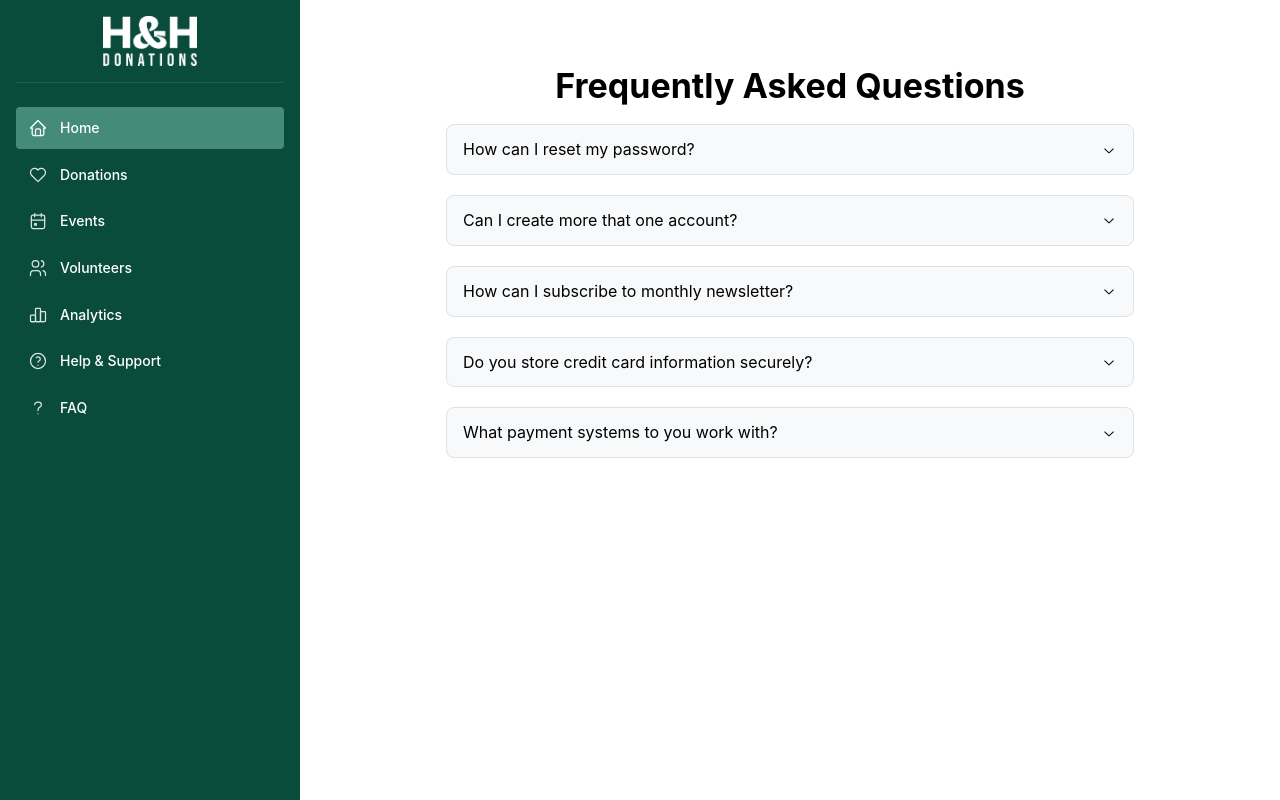
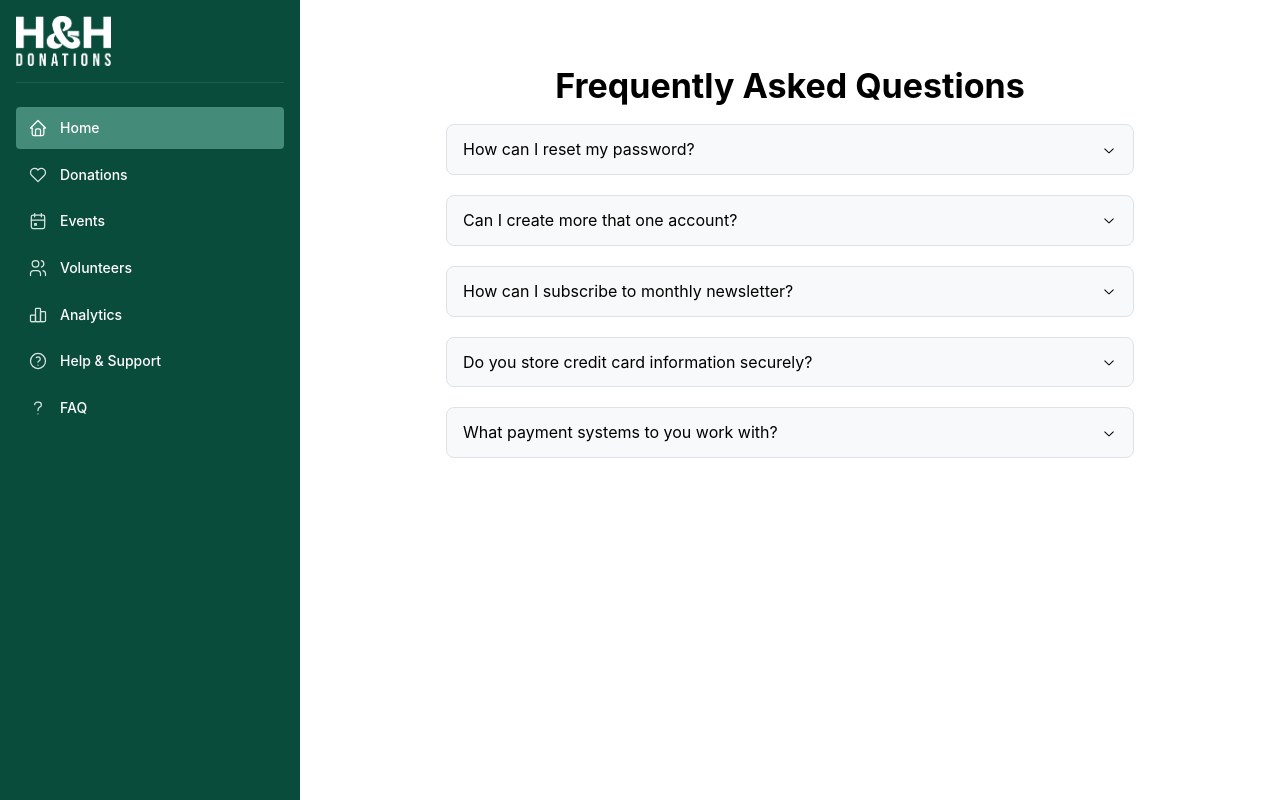
Before and after one commit to hamzak555/hh-donations, a React (Create React App) app: page /faq in a window 1280 px wide. Built offline with nearby package versions, Linux system fonts and the light colour scheme.

Commit message:
Replace Mantine Image with regular img tag and add explicit logo class for left alignment

```diff
--- a/src/components/NavbarSimpleColored.js
+++ b/src/components/NavbarSimpleColored.js
@@ -8,7 +8,6 @@ import {
   IconHelp,
   IconQuestionMark
 } from '@tabler/icons-react';
-import { Image } from '@mantine/core';
 import { Link } from 'react-router-dom';
 import classes from './NavbarSimpleColored.module.css';
 import hhLogoWhite from '../assets/hh-logo-white.png';
@@ -45,11 +44,10 @@ export function NavbarSimpleColored() {
     <nav className={classes.navbar}>
       <div className={classes.navbarMain}>
         <div className={classes.header}>
-          <Image
+          <img
             src={hhLogoWhite}
             alt="HH Donations"
-            height={50}
-            fit="contain"
+            className={classes.logo}
           />
         </div>
         {links}
--- a/src/components/NavbarSimpleColored.module.css
+++ b/src/components/NavbarSimpleColored.module.css
@@ -16,9 +16,14 @@
   align-items: center;
 }
 
-.header img {
-  margin-left: 0 !important;
-  margin-right: auto !important;
+.logo {
+  height: 50px;
+  width: auto;
+  object-fit: contain;
+  display: block;
+  margin: 0;
+  padding: 0;
+  align-self: flex-start;
 }
 
 .navbarMain {
```
Also changed, not shown: src/pages/HelpSupportPage.js (added, +71 -0 lines).
